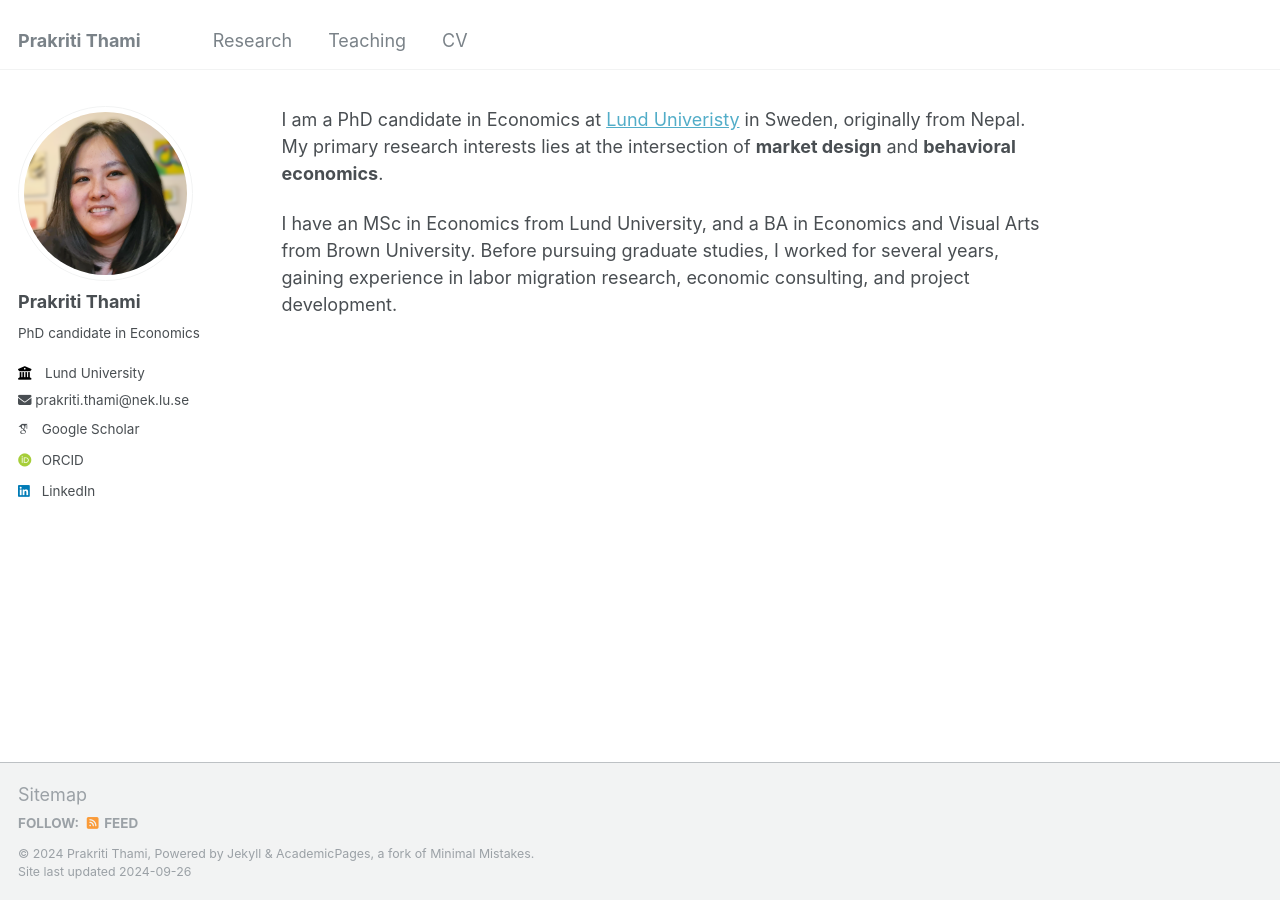
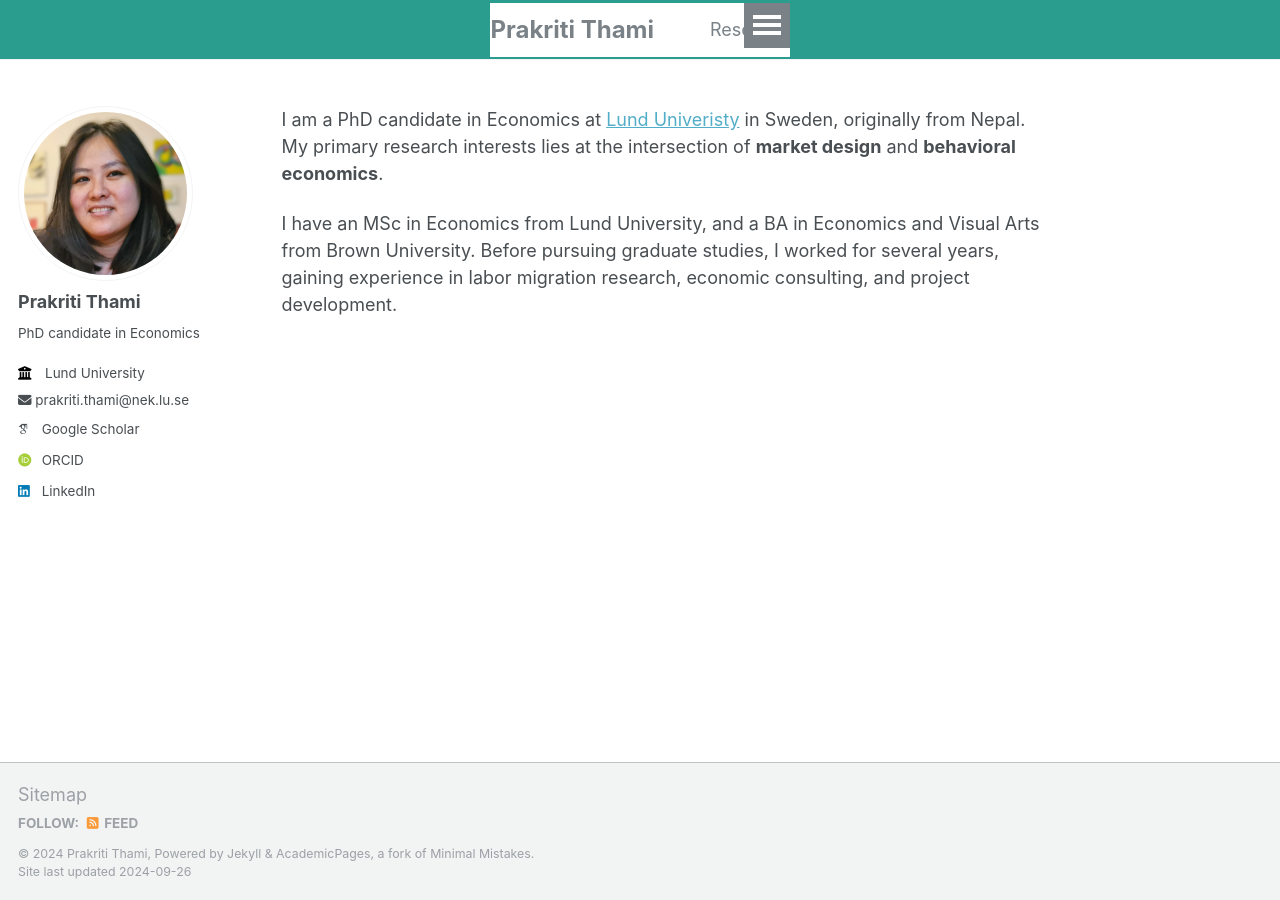
Before and after one commit to prakritithami/prakritithami.github.io, a Jekyll site: the page built from _pages/about.md, in a window 1280 px wide. Built offline with Jekyll 4.4.1, drawn with Linux system fonts in a browser that asks for light colours; some web fonts are replaced.

Commit message:
Update main.scss

```diff
--- a/assets/css/main.scss
+++ b/assets/css/main.scss
@@ -39,3 +39,31 @@
 @import "vendor/font-awesome/brands";
 @import "vendor/magnific-popup/magnific-popup";
 @import "print";
+
+ /* Header Container */
+.masthead {
+    display: flex;
+    align-items: center;
+    height: 60px; /* Adjust the height as needed */
+    background-color: #2a9d8f; /* Optional: Change the background color */
+    padding: 0 20px; /* Adds padding inside the header */
+}
+
+/* Navigation Bar */
+.masthead__menu {
+    display: flex;
+    justify-content: flex-start; /* Left-align the navigation items */
+    flex-grow: 1; /* Allows the navigation to take available space */
+}
+
+/* Navigation Links */
+.masthead__menu-item {
+    margin-right: 20px; /* Adds space between each navigation link */
+    font-size: 18px; /* Increase the font size if needed */
+}
+
+/* Site Title or Logo (Optional) */
+.masthead__menu-item--lg {
+    font-size: 24px; /* Size of the site title or logo */
+    padding-right: 20px; /* Adds space between the title and the navigation */
+}
```
